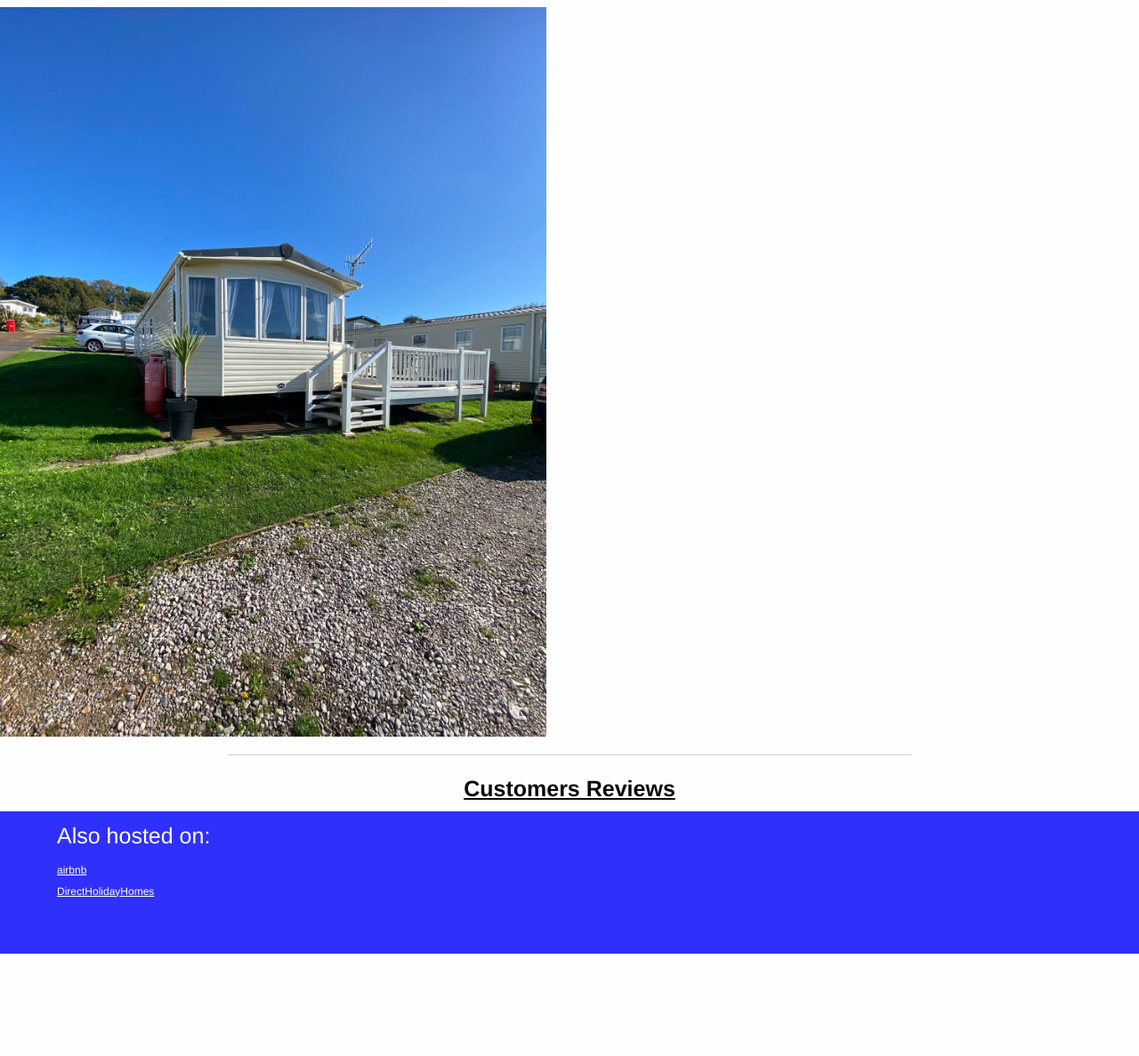
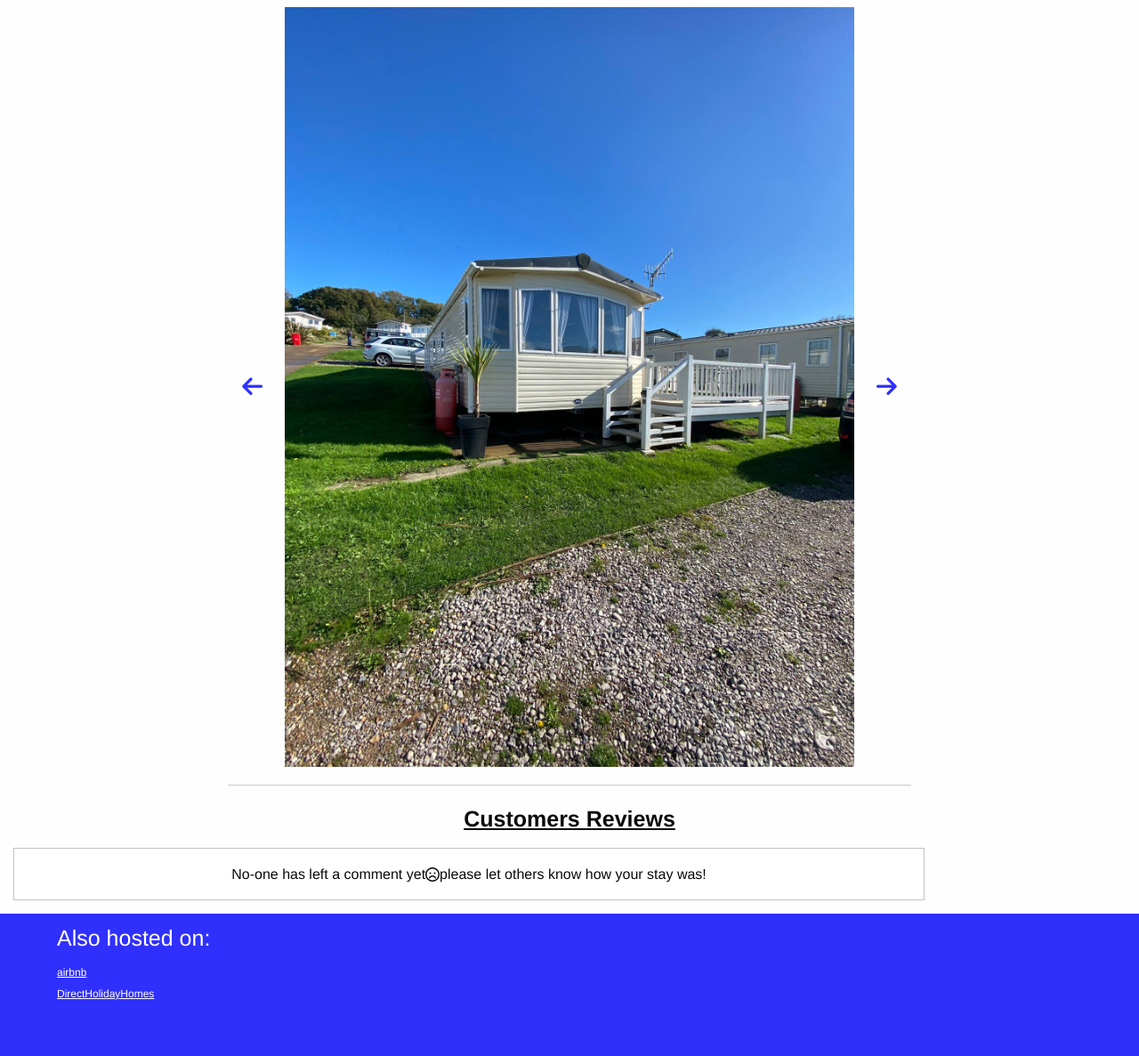
Before and after one commit to FluffyBullet/BensRental, a Django app: page /details/ in a window 1280 px wide. Shown: the part 114-1301 px from the top of the page at 89% size. Before the commit the page ends 1186 px from the top, so only its background shows below. Run offline with Django 3.2, Linux system fonts and the light colour scheme; data that the repository does not hold is empty; some libraries are stand-ins or nearby versions.

Commit message:
inclusion of empty filed for comments

```diff
--- a/static/css/style.css
+++ b/static/css/style.css
@@ -77,22 +77,20 @@ end of Index/home Page
 Start of details page
 **/
 
-.picture{
-    padding:0;
-    margin:0;
-    display:block;
-    max-width:48%;
+.picture {
+    width:50%;
+    display:inline-block;
 }
-.picture img{
-    object-fit:fill;
-}
+
 #images {
     display:flex;
-    flex-flow:row wrap;
+    justify-content: center;
 }
-.seating img{
-    width:140px;
-    display:inline-block;
+
+#left, #right {
+    font-size:26px;
+    margin:0 25px;
+    color:rgb(48, 48, 252);
 }
 
 .callout {
--- a/static/templates/details.html
+++ b/static/templates/details.html
@@ -5,51 +5,57 @@
 <div id="caravan_details">
     <h2 class="header"> Caravan Images</h2>
     <div id="images">
+        <div class="grid-x grid-padding-x align-middle" id="left">
+            <i class="fa-solid fa-arrow-left"></i>
+        </div>
         <div class="picture small">
             <img src="{% static 'assets/images/kennedy_caravan/external_window.png' %}" alt="Front of the caravan"/>
         </div>
-        <!-- <div class="picture small">
+        <div class="picture small hide">
             <img src="{% static 'assets/images/kennedy_caravan/internal_bathroom_one.png' %}" alt="Bathroom"/>
         </div>
-        <div class="picture small">
+        <div class="picture small hide">
             <img src="{% static 'assets/images/kennedy_caravan/external_balcany_front.png' %}" alt="Front of the balcany"/>
         </div>
-        <div class="picture small">
+        <div class="picture small hide">
             <img src="{% static 'assets/images/kennedy_caravan/external_balcany_top.png' %}" alt="Image ontop of the decking"/>
         </div>
-        <div class="picture small">
+        <div class="picture small hide">
             <img src="{% static 'assets/images/kennedy_caravan/internal_bedroom_one.png' %}" alt="Main Bedroom picture 2"/>
         </div>
-        <div class="picture small">
+        <div class="picture small hide">
             <img src="{% static 'assets/images/kennedy_caravan/internal_bedroom_two_side.png' %}" alt="Twin Bedroom picture 1"/>
         </div>
-        <div class="picture small">
+        <div class="picture small hide">
             <img src="{% static 'assets/images/kennedy_caravan/internal_bedroom_one_side.png' %}" alt="Main Bedroom picture 1"/>
         </div>
-        <div class="picture small">
+        <div class="picture small hide">
             <img src="{% static 'assets/images/kennedy_caravan/internal_bedroom_two.png' %}" alt="Twin Bedroom picture 2"/>
         </div>
-        <div class="picture small">
+        <div class="picture small hide">
             <img src="{% static 'assets/images/kennedy_caravan/internal_hallway.png' %}" alt="Hallway"/>
         </div>
-        <div class="picture small">
+        <div class="picture small hide">
             <img src="{% static 'assets/images/kennedy_caravan/internal_bathroom_one_side.png' %}" alt="Bathroom"/>
         </div>
-        <div class="picture small">
+        <div class="picture small hide">
             <img src="{% static 'assets/images/kennedy_caravan/internal_kitchen.png' %}" alt="Kitchen"/>
         </div>
-        <div class="picture small">
+        <div class="picture small hide">
             <img src="{% static 'assets/images/kennedy_caravan/internal_dining.png' %}" alt="Dining Room"/>
         </div>
-        <div class="picture seating small">
+        <div class="picture small hide">
             <img src="{% static 'assets/images/kennedy_caravan/internal_lobby_2.png' %}" alt="Internal lounge picture 1"/>
         </div>
-        <div class="picture seating small">
+        <div class="picture small hide">
             <img src="{% static 'assets/images/kennedy_caravan/internal_lobby.png' %}" alt="Internal lounce picture 2"/>
         </div>
-        <div class="picture seating small">
+        <div class="picture small hide">
             <img src="{% static 'assets/images/kennedy_caravan/internal_seating.png' %}" alt="Seating available inside the caravan."/>
-        </div>-->
+        </div>
+        <div class="grid-x grid-padding-x align-middle " id="right">
+            <i class="fa-solid fa-arrow-right"></i>
+        </div>
     </div>
 <hr>
     <div class="renters_comments">
@@ -69,6 +75,10 @@
             </div>
         </div>
         {% endif %}
+        {% empty %}
+        <div class="callout grid-x grid-padding-x align-center-middle text-center">
+            <p class="grid-x grid-padding-x align-center-middle text-center">No-one has left a comment yet  <i class="fa-regular fa-face-frown"></i> please let others know how your stay was!</p>
+        </div>
         {% endfor%}
     </div>
 </div>
```
Lines whose indentation alone changed are shown as unchanged.
